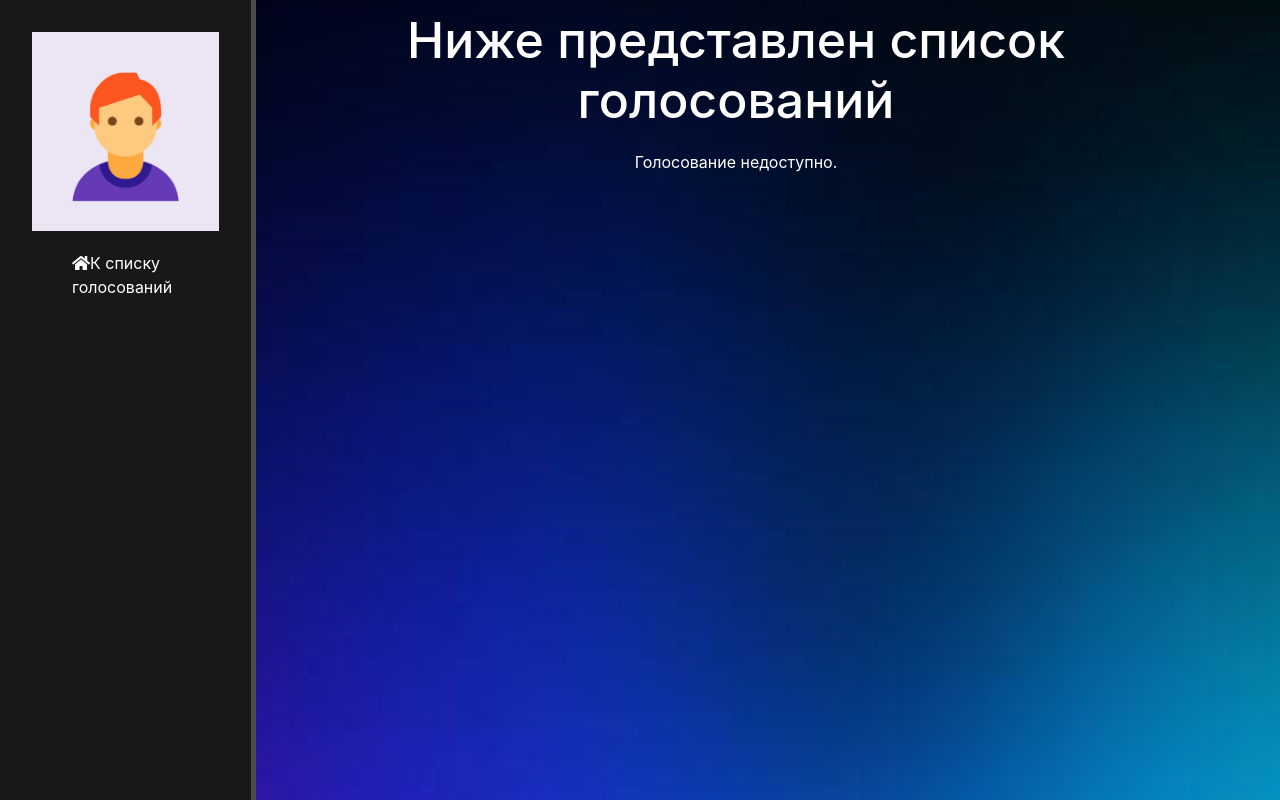
After one commit to Klevakov/voting, a Django app: page / in a window 1280 px wide. The commit adds this page. Run offline with Django 3.2, Linux system fonts and the light colour scheme; data that the repository does not hold is empty; some libraries are stand-ins or nearby versions.

Commit message:
start HTML layout

```diff
--- a/mysite/mysite/settings.py
+++ b/mysite/mysite/settings.py
@@ -129,6 +129,10 @@ USE_TZ = True
 
 STATIC_URL = '/static/'
 
+STATICFILES_DIRS = [
+    BASE_DIR / "static",
+]
+
 # Default primary key field type
 # https://docs.djangoproject.com/en/3.2/ref/settings/#default-auto-field
 
--- a/mysite/mysite/urls.py
+++ b/mysite/mysite/urls.py
@@ -16,7 +16,11 @@ Including another URLconf
 from django.contrib import admin
 from django.urls import path, include
 
+from django.conf import settings
+from django.conf.urls.static import static
+
+
 urlpatterns = [
     path('admin/', admin.site.urls),
-    path('voting/', include('voting.urls')),
-]
+    path('', include('voting.urls')),
+] + static(settings.STATIC_URL, document_root=settings.STATIC_ROOT)
--- /dev/null
+++ b/mysite/voting/static/voting/css/main.css
@@ -0,0 +1,78 @@
+body {
+    background: url("../IMG/background.png");
+    background-size: cover;
+}
+
+body main {
+        text-align: center;
+        color: #fff;
+}
+
+aside {
+    float: left;
+    background: #181818;
+    width: 20%;
+    padding: 2.5%;
+    height: 100vh;
+    color: #fff;
+    border-right: 5px solid #4d4d4d
+}
+
+aside .logo {
+    font-size: 40px;
+    margin-lift: 10 5px;
+    font-weight: bold;
+}
+
+aside ul {list-style: none;}
+
+aside ul li {
+    color: #fff;
+    display: block;
+    margin-top: 20px;
+    transition: transform .4s ease;
+}
+
+aside ul li:hover, aside ul a:hover {
+    color: #eb5959;
+    text-decoration: none;
+    transform: scale(1.05);
+}
+
+main .features {
+    float: left;
+    color: #fff;
+    text-align: center;
+    width: 75%;
+    margin-top: 10px;
+}
+
+main .features h1 {
+    font-size: 50px;
+    text-align: center;
+}
+
+main .features p {
+    400px;
+    margin: 20px auto;
+    text-align: center;
+}
+
+
+.alert-warning {
+    float: left;
+    clear: both;
+    width: 400px;
+    margin: 20px 34%;
+    text-align: left;
+}
+
+.alert-warning h3 {
+    text-align: center;
+}
+
+form {
+    margin-left: 32%;
+    width: 600px;
+    margin-top: 50px;
+}
--- a/mysite/voting/templates/voting/index.html
+++ b/mysite/voting/templates/voting/index.html
@@ -1,15 +1,43 @@
-{% load static %}
-<h1 class="heading">Ниже представлен список голосований</h1>
+{% extends 'voting/layout.html' %}
 
-<link rel="stylesheet" type="text/css" href="{% static 'voting/style.css' %}">
+{% block title %} Список голосований {% endblock %}
 
+{% block content %}
+    <div class="features">
+        <h1>Ниже представлен список голосований </h1>
+        {% load static %}
 
 {% if latest_votes_list %}
     <ulnamr>
     {% for vote in latest_votes_list %}
         <li><a href="{% url 'voting:detail' vote.id %}">{{ vote.voting_name }}</a></li>
+        {% if vote.winner != 'Победитель пока не определен. Голосование продолжается.' %}<p>{{ vote.winner }}</p>{% endif %}
     {% endfor %}
     </ulnamr>
 {% else %}
     <p>Голосование недоступно.</p>
 {% endif %}
+
+
+    </div>
+{% endblock %}
+
+
+
+
+
+<!--{% load static %}-->
+<!--<h1 class="heading">Ниже представлен список голосований</h1>-->
+
+<!--&lt;!&ndash;<link rel="stylesheet" type="text/css" href="{% static 'voting/style.css' %}">&ndash;&gt;-->
+
+
+<!--{% if latest_votes_list %}-->
+<!--    <ulnamr>-->
+<!--    {% for vote in latest_votes_list %}-->
+<!--        <li><a href="{% url 'voting:detail' vote.id %}">{{ vote.voting_name }}</a></li>-->
+<!--    {% endfor %}-->
+<!--    </ulnamr>-->
+<!--{% else %}-->
+<!--    <p>Голосование недоступно.</p>-->
+<!--{% endif %}-->
--- /dev/null
+++ b/mysite/voting/templates/voting/layout.html
@@ -0,0 +1,31 @@
+{% load static %}
+<!doctype html>
+<html lang="en">
+<head>
+    <meta charset="UTF-8">
+    <meta name="viewport"
+          content="width=device-width, user-scalable=no, initial-scale=1.0, maximum-scale=1.0, minimum-scale=1.0">
+    <meta http-equiv="X-UA-Compatible" content="ie=edge">
+    <title>{% block title %}{% endblock %}</title>
+    <link rel="stylesheet" href="https://stackpath.bootstrapcdn.com/bootstrap/4.5.2/css/bootstrap.min.css">
+    <link rel="stylesheet" href="{% static 'voting/css/main.css' %}">
+    <link rel="stylesheet" href="https://use.fontawesome.com/releases/v5.8.2/css/all.css">
+</head>
+<body>
+    <aside>
+        <img src="{% static 'voting/IMG/1.jpg' %}" alt="брутальный мужик" width="100%">
+
+
+        <ul>
+            <a href="{% url 'voting:index' %}"><li><i class="fas fa-home"></i>К списку голосований</li></a>
+
+
+        </ul>
+    </aside>
+    <main>
+        {% block content %}
+        {% endblock %}
+    </main>
+
+</body>
+</html>
```
Also changed, not shown: mysite/voting/templates/voting/detail.html (+36 -3 lines), mysite/voting/templates/voting/results.html (+15 -2 lines), mysite/voting/views.py (+2 -35 lines), README.md (added).
